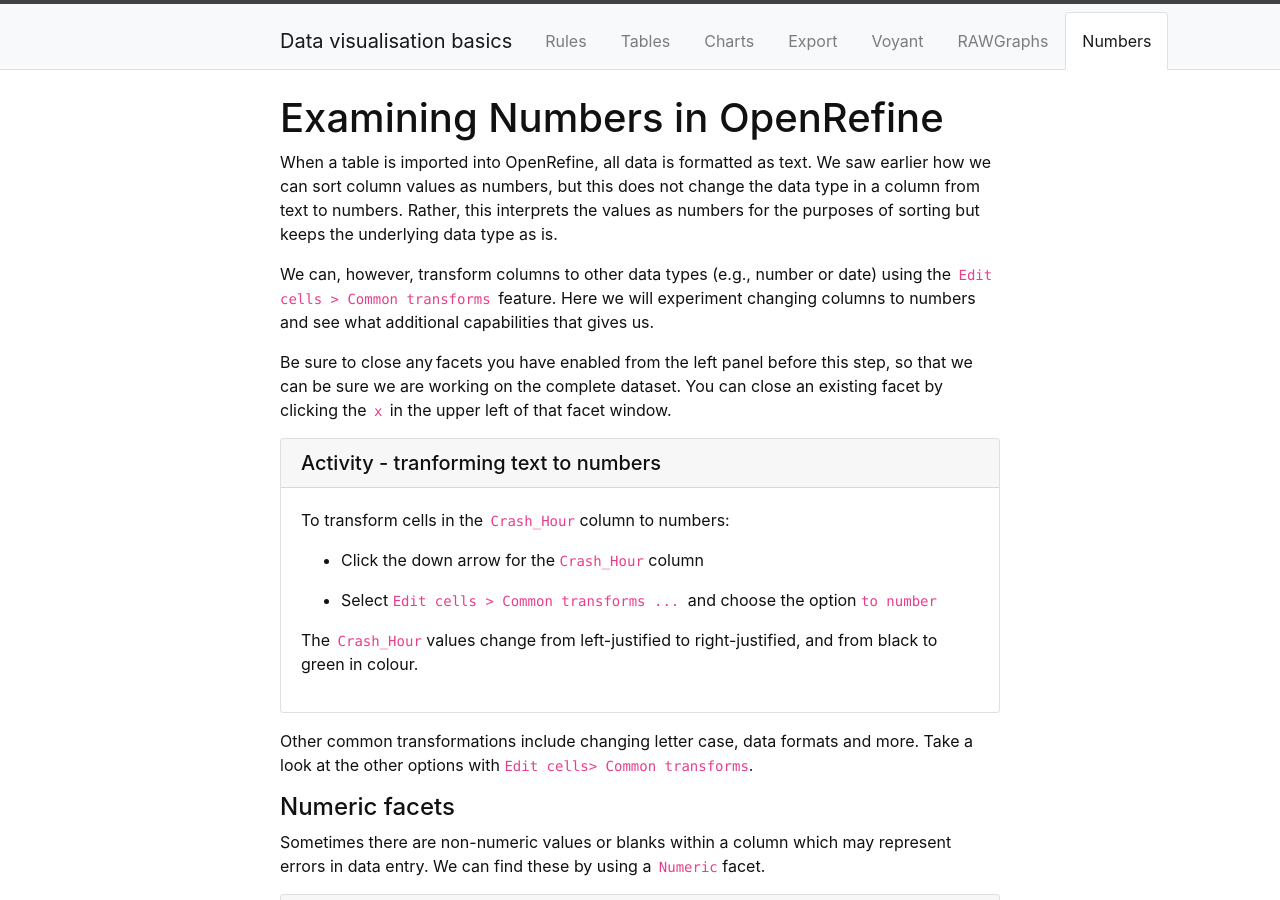
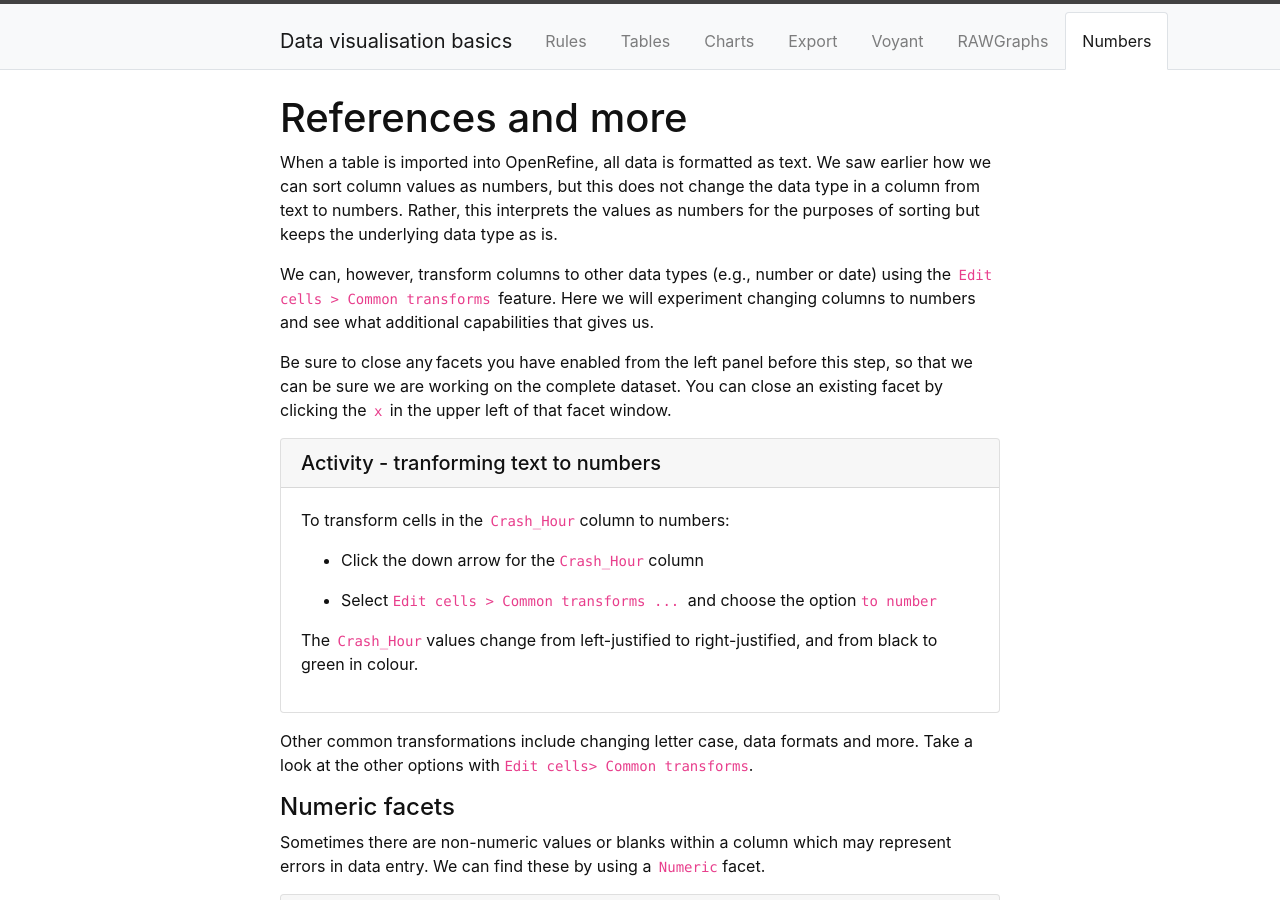
Before and after one commit to GULibrarySandbox/data-vis-basics, a Jekyll site: the page built from content/7-References.md, in a window 1280 px wide and 900 px high. Built offline with Jekyll 4.4.1, drawn with Linux system fonts in a browser that asks for light colours.

Commit message:
Update and rename 7-lesson.md to 7-References.md

```diff
--- a/content/7-lesson.md
+++ b/content/7-References.md
@@ -2,7 +2,7 @@
 title: Numbers
 nav: true
 ---
-# Examining Numbers in OpenRefine
+# References and more
 
 When a table is imported into OpenRefine, all data is formatted as text. We saw earlier how we can sort column values as numbers, but this does not change the data type in a column from text to numbers. Rather, this interprets the values as numbers for the purposes of sorting but keeps the underlying data type as is.
 
```
